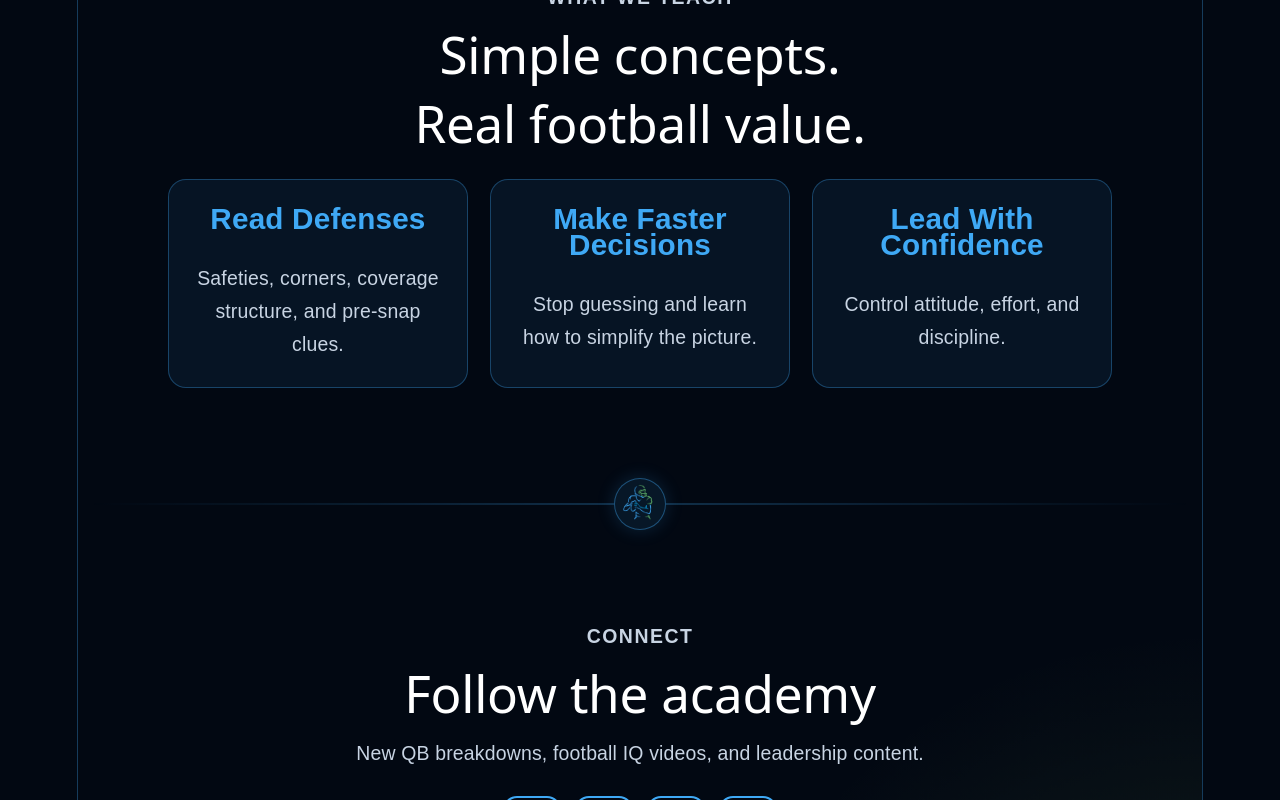
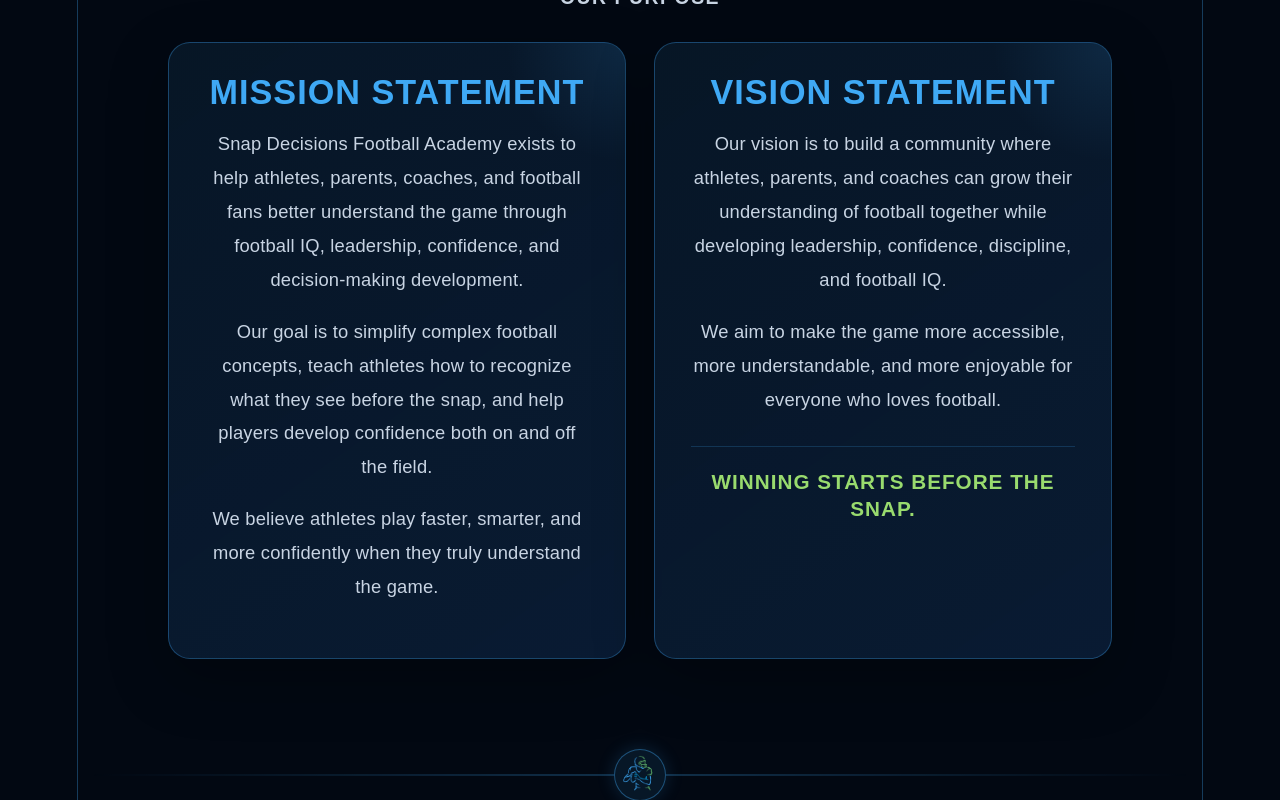
Before and after one commit to rdm004/sdfa, a React (Vite) app: page / in a window 1280 px wide. Shown: the part 3400-4200 px from the top of the page. Built offline with nearby package versions, Linux system fonts and the light colour scheme.

Commit message:
Added Mission and Vision section.

```diff
--- a/src/App.css
+++ b/src/App.css
@@ -561,17 +561,12 @@
 
 .section-divider::before {
   content: "";
-
   position: absolute;
-
   left: 0;
   top: 50%;
-
   width: 100%;
   height: 1px;
-
   transform: translateY(-50%);
-
   background: linear-gradient(
           90deg,
           transparent,
@@ -593,8 +588,7 @@
   border-radius: 50%;
   background: #071727;
   border: 1px solid rgba(63, 169, 245, 0.4);
-  box-shadow:
-          0 0 18px rgba(63, 169, 245, 0.18);
+  box-shadow: 0 0 18px rgba(63, 169, 245, 0.18);
 }
 
 .divider-icon img {
@@ -607,7 +601,127 @@
   left: 2px;
 }
 
+.mission-section {
+  position: relative;
+}
 
+.mission-grid {
+  display: grid;
+  grid-template-columns: repeat(2, 1fr);
+  gap: 28px;
+
+  max-width: 1200px;
+  margin: 0 auto;
+}
+
+.mission-card {
+  position: relative;
+
+  background:
+          linear-gradient(
+                  145deg,
+                  rgba(7, 23, 39, 0.96),
+                  rgba(11, 31, 58, 0.82)
+          );
+
+  border: 1px solid var(--border);
+
+  border-radius: 22px;
+
+  padding: 36px;
+
+  overflow: hidden;
+
+  box-shadow:
+          0 20px 60px rgba(0, 0, 0, 0.28);
+
+  transition:
+          transform 0.25s ease,
+          border-color 0.25s ease,
+          box-shadow 0.25s ease;
+}
+
+.mission-card:hover {
+  transform: translateY(-6px);
+
+  border-color: rgba(153, 219, 110, 0.45);
+
+  box-shadow:
+          0 25px 70px rgba(0, 0, 0, 0.35);
+}
+
+.mission-card::before {
+  content: "";
+
+  position: absolute;
+
+  top: -120px;
+  right: -120px;
+
+  width: 240px;
+  height: 240px;
+
+  background:
+          radial-gradient(
+                  circle,
+                  rgba(63, 169, 245, 0.12),
+                  transparent 70%
+          );
+
+  pointer-events: none;
+}
+
+.mission-card h3 {
+  font-size: 1.9rem;
+
+  margin-bottom: 22px;
+
+  color: var(--blue);
+
+  text-transform: uppercase;
+
+  letter-spacing: 1px;
+}
+
+.mission-card p {
+  color: var(--muted);
+
+  line-height: 1.85;
+
+  margin-bottom: 18px;
+
+  font-size: 1.02rem;
+}
+
+.mission-quote {
+  margin-top: 30px;
+
+  padding-top: 22px;
+
+  border-top: 1px solid rgba(63, 169, 245, 0.2);
+
+  color: var(--green);
+
+  font-size: 1.15rem;
+
+  font-weight: 900;
+
+  text-transform: uppercase;
+
+  letter-spacing: 1px;
+}
+
+@media (max-width: 850px) {
+  .mission-grid {
+    grid-template-columns: 1fr;
+  }
+
+  .mission-card {
+    padding: 28px;
+  }
+}
+
+/*---------------------------------------------------------------------------*/
   @media (max-width: 850px) {
     .navbar {
       align-items: flex-start;
--- a/src/App.jsx
+++ b/src/App.jsx
@@ -176,6 +176,65 @@
                     </div>
                 </div>
 
+                <section className="section mission-section">
+                    <div className="section-header">
+                        <p className="eyebrow">Our Purpose</p>
+
+                    </div>
+
+                    <div className="mission-grid">
+
+                        <div className="mission-card">
+                            <h3>Mission Statement</h3>
+
+                            <p>
+                                Snap Decisions Football Academy exists to help athletes,
+                                parents, coaches, and football fans better understand the game
+                                through football IQ, leadership, confidence, and decision-making
+                                development.
+                            </p>
+
+                            <p>
+                                Our goal is to simplify complex football concepts, teach athletes
+                                how to recognize what they see before the snap, and help players
+                                develop confidence both on and off the field.
+                            </p>
+
+                            <p>
+                                We believe athletes play faster, smarter, and more confidently
+                                when they truly understand the game.
+                            </p>
+                        </div>
+
+                        <div className="mission-card">
+                            <h3>Vision Statement</h3>
+
+                            <p>
+                                Our vision is to build a community where athletes, parents,
+                                and coaches can grow their understanding of football together
+                                while developing leadership, confidence, discipline,
+                                and football IQ.
+                            </p>
+
+                            <p>
+                                We aim to make the game more accessible, more understandable,
+                                and more enjoyable for everyone who loves football.
+                            </p>
+
+                            <div className="mission-quote">
+                                Winning starts before the snap.
+                            </div>
+                        </div>
+
+                    </div>
+                </section>
+
+                <div className="section-divider">
+                    <div className="divider-icon">
+                        <img src={logo} alt="SDFA Divider Logo" />
+                    </div>
+                </div>
+
                 <section className="section cards-section">
                     <div className="section-header">
                         <p className="eyebrow">What We Teach</p>
```
